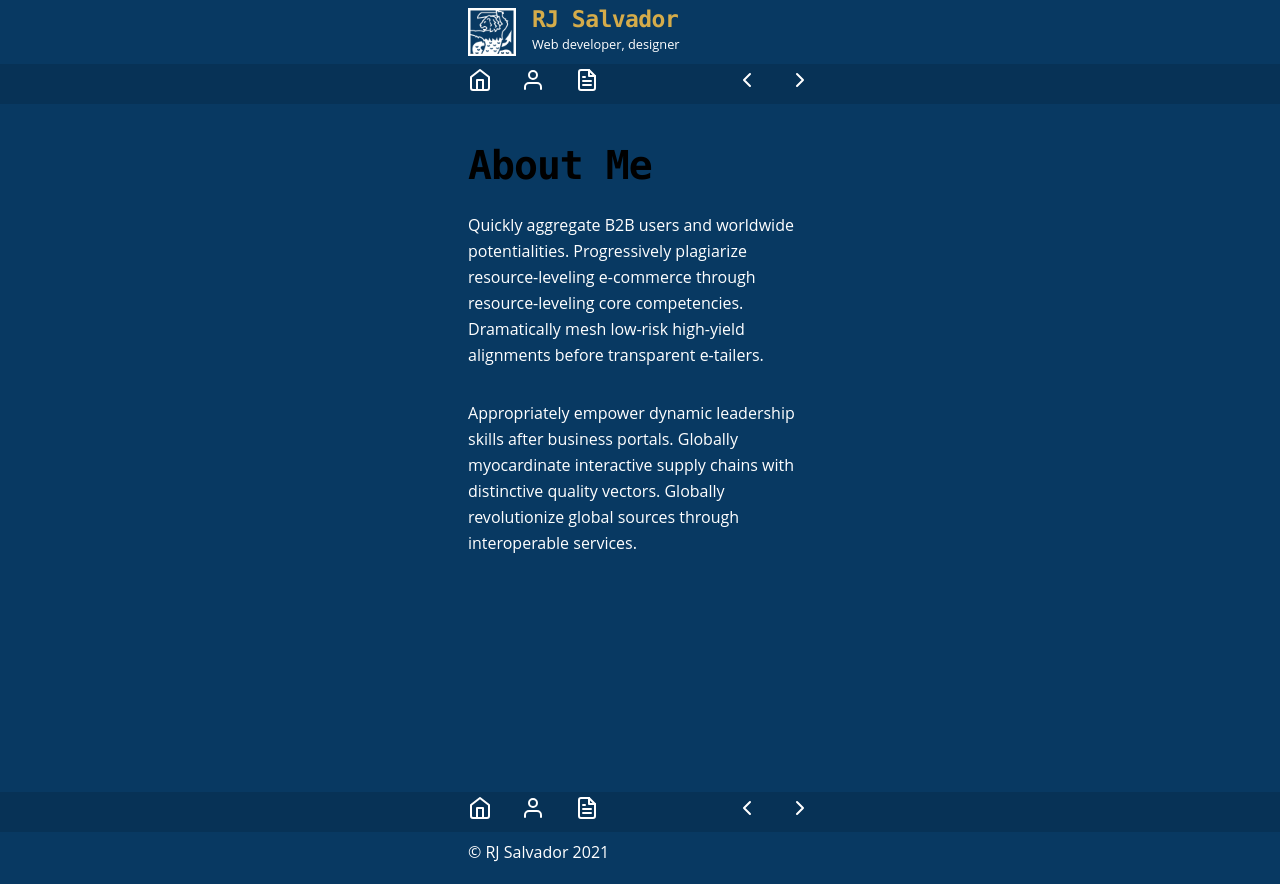
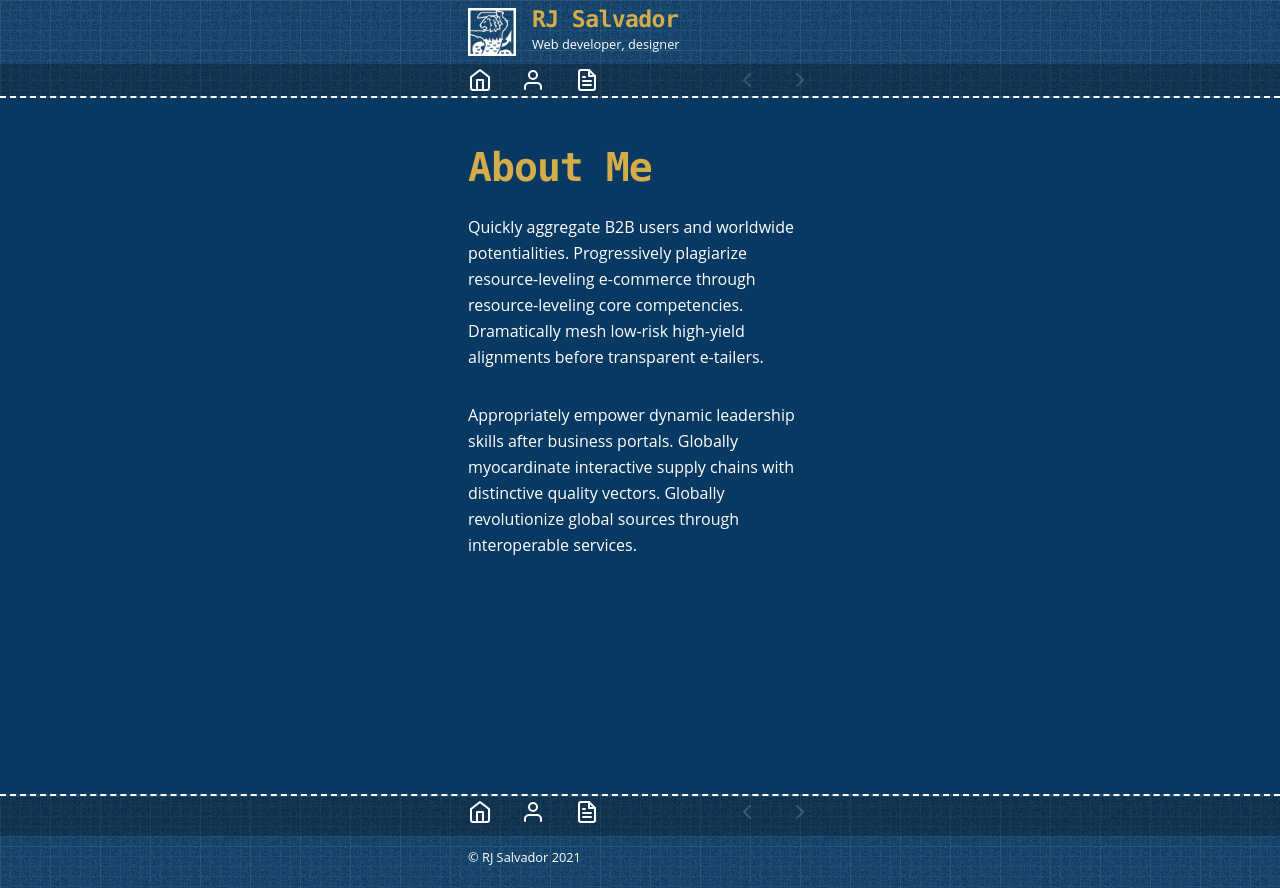
Before and after one commit to rjsalvadorr/portfolio-v6, a Gatsby site: page /about in a window 1280 px wide. Built offline with nearby package versions, Linux system fonts and the light colour scheme; Gatsby itself is replaced by a stand-in of ours.

Commit message:
Applied texture styling to webpage

```diff
--- a/src/components/layout.js
+++ b/src/components/layout.js
@@ -2,9 +2,10 @@ import * as React from "react"
 import Header from "./header"
 import Footer from "./footer"
 
-const Layout = ({ location, title, children }) => {
+const Layout = ({ location, title, children, className }) => {
   const rootPath = `${__PATH_PREFIX__}/`
   const isRootPath = location.pathname === rootPath
+  console.log(location, title, children, className);
 
   return (
     <div className="global-wrapper" data-is-root-path={isRootPath}>
@@ -14,7 +15,7 @@ const Layout = ({ location, title, children }) => {
         <div className="effect"></div>
       </div>
 
-      <div className="main-layout">
+      <div className={`main-layout ${className}`}>
         <Header />
         <div className="main-wrapper">
           <main className="main-container">
--- a/src/components/navigation-button.js
+++ b/src/components/navigation-button.js
@@ -37,13 +37,14 @@ const getIcon = (buttonId) => {
   return iconMap[buttonId]
 }
 
-const NavigationButton = ({ buttonType, buttonId }) => {
+const NavigationButton = ({ buttonType, buttonId, isActive }) => {
+  const classMod = isActive ? 'active' : 'disabled';
 
   if(!!buttonId) {
     if(buttonType === 'link') {
       return (
         <Link to={getLink(buttonId)} itemProp="url">
-          <div className="navigation-button">
+          <div className={`navigation-button ${classMod}`}>
             <div className="navigation-icon-wrapper">
               <img className="navigation-icon" src={getIcon(buttonId)} alt="navigation icon" />
             </div>
@@ -54,7 +55,7 @@ const NavigationButton = ({ buttonType, buttonId }) => {
 
     if(buttonType === 'ui') {
       return (
-        <div className="navigation-button">
+        <div className={`navigation-button ${classMod}`}>
           <div className="navigation-icon-wrapper">
             <img className="navigation-icon" src={getIcon(buttonId)} alt="navigation icon" />
           </div>
@@ -64,7 +65,7 @@ const NavigationButton = ({ buttonType, buttonId }) => {
   }
 
   return (
-    <div className="navigation-button">
+    <div className={`navigation-button ${classMod}`}>
       <div className="navigation-icon-wrapper">
       </div>
     </div>
--- a/src/components/navigation-row.js
+++ b/src/components/navigation-row.js
@@ -5,13 +5,13 @@ import NavigationButton from "./navigation-button"
 const NavigationRow = () => (
   <div className="navigation-row">
     <div className="nav-btn-container">
-      <NavigationButton buttonId="home" buttonType="link" />
-      <NavigationButton buttonId="about" buttonType="link" />
-      <NavigationButton buttonId="cv" buttonType="link" />
-      <NavigationButton buttonId="" buttonType="" />
-      <NavigationButton buttonId="" buttonType="" />
-      <NavigationButton buttonId="left" buttonType="ui" />
-      <NavigationButton buttonId="right" buttonType="ui" />
+      <NavigationButton buttonId="home" buttonType="link" isActive={true} />
+      <NavigationButton buttonId="about" buttonType="link" isActive={true} />
+      <NavigationButton buttonId="cv" buttonType="link" isActive={true} />
+      <NavigationButton buttonId="" buttonType="" isActive={false} />
+      <NavigationButton buttonId="" buttonType="" isActive={false} />
+      <NavigationButton buttonId="left" buttonType="ui" isActive={false} />
+      <NavigationButton buttonId="right" buttonType="ui" isActive={false} />
     </div>
   </div>
 );
--- a/src/pages/about.js
+++ b/src/pages/about.js
@@ -8,9 +8,9 @@ const AboutPage = ({ data, location }) => {
   const siteTitle = data.site.siteMetadata.title
 
   return (
-    <Layout location={location} title={siteTitle}>
+    <Layout location={location} title={siteTitle} className="about-layout">
       <Seo title="About Me" />
-      <h1>About Me</h1>
+      <h1 className="page-title">About Me</h1>
       <p>Quickly aggregate B2B users and worldwide potentialities. Progressively plagiarize resource-leveling e-commerce through resource-leveling core competencies. Dramatically mesh low-risk high-yield alignments before transparent e-tailers.</p>
       <p>Appropriately empower dynamic leadership skills after business portals. Globally myocardinate interactive supply chains with distinctive quality vectors. Globally revolutionize global sources through interoperable services.</p>
     </Layout>
--- a/src/pages/cv.js
+++ b/src/pages/cv.js
@@ -8,9 +8,9 @@ const CurriculumVitaePage = ({ data, location }) => {
   const siteTitle = data.site.siteMetadata.title
 
   return (
-    <Layout location={location} title={siteTitle}>
+    <Layout location={location} title={siteTitle} className="cv-layout">
       <Seo title="CV" />
-      <h1>CV</h1>
+      <h1 className="page-title">CV</h1>
       <p>Enthusiastically mesh long-term high-impact infrastructures vis-a-vis efficient customer service. Professionally fashion wireless leadership rather than prospective experiences. Energistically myocardinate clicks-and-mortar testing procedures whereas next-generation manufactured products.</p>
       <p>Dynamically reinvent market-driven opportunities and ubiquitous interfaces. Energistically fabricate an expanded array of niche markets through robust products. Appropriately implement visionary e-services vis-a-vis strategic web-readiness.</p>
     </Layout>
--- a/src/rj-style.css
+++ b/src/rj-style.css
@@ -35,11 +35,11 @@ overrides the 1st layer from "style.css".
 article.blog-post {
   padding: 16px 12px;
   margin: 0;
-  background-color: var(--color-post-content-blastoise);
+  /* background-color: var(--color-post-content-blastoise); */
 }
 nav.blog-post-nav {
   padding: 0 12px;
-  background-color: var(--color-post-content-blastoise);
+  /* background-color: var(--color-post-content-blastoise); */
 }
 .blog-post .blog-post-title{
   color: var(--color-highlight-blastoise);
@@ -68,7 +68,7 @@ a {
 /*/////  CUSTOM CLASSES  /////*/
 
 :root {
-  --color-header-blastoise: rgba(0, 0, 0, 0.125);
+  --color-header-blastoise: rgba(0, 0, 0, 0.25);
   --color-post-content-blastoise: rgba(74, 74, 74, 0.92);
   --color-highlight-blastoise: #D5AC4A;
 }
@@ -91,14 +91,22 @@ a {
   padding: 0;
 }
 
+.page-title {
+  color: var(--color-highlight-blastoise);
+}
+
+
 
 .main-layout > .header {
   margin-bottom: 8px;
   background-color: #083962;
+  background-image: url("images/backgrounds/noisy-grid-dark.png");
+  background-repeat: repeat;
+  border-bottom: 2px white dashed;
 }
 .header .header-nav-background {
   width: 100%;
-  height: 40px;
+  height: 32px;
   background-color: var(--color-header-blastoise);
   position: absolute;
   top: 64px;
@@ -146,6 +154,9 @@ a {
 .navigation-button {
   flex: 0 0 24px;
 }
+.navigation-button.disabled {
+  opacity: 0.17;
+}
 .navigation-icon {
   width: 24px;
 }
@@ -173,6 +184,8 @@ a {
   bottom: 0;
   font-size: 0.8rem;
   background-color: var(--color-post-content-blastoise);
+  background-image: url("images/backgrounds/buried.png");
+  background-repeat: repeat;
   padding: 12px;
 }
 .card header,
@@ -196,6 +209,9 @@ a {
   margin-top: 8px;
   padding: 0 0 4px 0;
   background-color: #083962;
+  background-image: url("images/backgrounds/noisy-grid-dark.png");
+  background-repeat: repeat;
+  border-top: 2px white dashed;
   position: relative;
 }
 .footer .footer-nav-background {
@@ -213,7 +229,8 @@ a {
   margin: 16px 0;
 }
 .footer .footer-text {
-  font-size: 1rem;
+  font-size: 0.8rem;
+  line-height: 1;
 }
 
 
```
Also changed, not shown: src/images/backgrounds/noisy-grid-dark.png (added), src/images/backgrounds/old-mathematics-dark.png (added), src/images/backgrounds/project-paper-dark.png (added).
